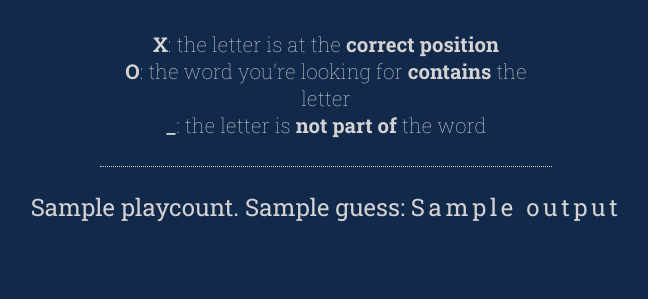
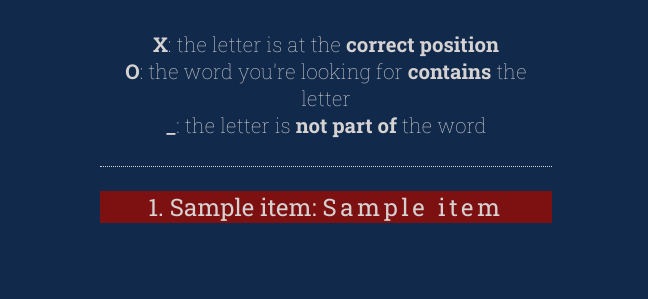
Before and after one commit to balintfejer/wordl-python-training, a Flask app: template program/templates/play.html in a window 1280 px wide. Shown: the part 289-588 px from the top of the page, without its empty margins (314-962 px from the left). Run offline with Flask 3, Linux system fonts and the light colour scheme; the template is opened without the code that fills it: most values are stand-ins (such as "Sample title", 1, 10 or a date in 2020).

Commit message:
formatting and template logic for prev results; 'play' now returns all prev results

```diff
--- a/program/app.py
+++ b/program/app.py
@@ -23,35 +23,14 @@ def start():
 
     fl.session['goal'] = goal
     fl.session['playcount'] = 0
+    fl.session['playlist'] = []
 
     print(goal) ### TEST
 
     return fl.render_template("start.html")
 
-    # playcount = 1
-    # wincond = "XXXXX"
-
-    # won = "You won!"
-    # lost = f"You lost!\nThe word was: {goal}"
-
-    # while playcount <= 6:
-
-    #     playcount += 1
-    #     guess = input("Pls guess a 5-letter word:").lower()
-
-    #     if guess not in word_list():
-    #         print("That's not a real word!")
-    #     else:
-    #         guess = check_guess(guess, goal)
-    #         print(guess)
-    #         if guess == wincond:
-    #             break
-
-    # if guess == wincond:
-    # else:
-
 @app.route('/play', methods=["POST"])
-def play(output=None, guess=None, playcount=None):
+def play(output=None, guess=None, goal=None, playcount=None, playlist=None):
 
     guess = fl.request.form['guess'].lower()
     goal = fl.session.get('goal', None)
@@ -87,4 +66,12 @@ def play(output=None, guess=None, playcount=None):
         else: ### guess[i] not in goal
             output += "_"
 
-    return fl.render_template("play.html", output=output, guess=guess, playcount=playcount)
+    if guess != goal:
+        item = [fl.session.get('playcount'), guess, output]
+        fl.session['playlist'].append(item)
+
+    playlist = fl.session.get('playlist', None)
+
+    # print(fl.session.get('playlist')) ### TEST
+
+    return fl.render_template("play.html", output=output, guess=guess, playcount=playcount, playlist=playlist, goal=goal)
--- a/program/templates/play.html
+++ b/program/templates/play.html
@@ -1,15 +1,19 @@
 {% extends "start.html" %}
 {% block content %}
 
-<p>{{ playcount }}. {{ guess }}: <span class="result">{{ output }}</span></p>
+{% for item in playlist %}
+    <p class="lose">{{ item[0] }}. {{ item[1] }}: <span class="result">{{ item[2] }}</span></p>
+{% endfor %}
+
 {% if output != "XXXXX" and playcount <= 5 %}
-{{ super() }}
+    {{ super() }}
 {% elif output != "XXXXX" and playcount == 6 %}
-<p class="lose">Better luck next time.</p>
-<a href="{{ url_for('start') }}" class="button">Play again</a>
+    <p class="lose">Your word was <em>{{ goal }}</em>. Better luck next time.</p>
+    <a href="{{ url_for('start') }}" class="button">Play again</a>
 {% elif output == "XXXXX" %}
-<p class="win">Nice.</p>
-<a href="{{ url_for('start') }}" class="button">Play again</a>
+    <p class="win">{{ playcount }}. {{ guess }}: <span class="result">{{ output }}</span></p>
+    <p class="win">Nice.</p>
+    <a href="{{ url_for('start') }}" class="button">Play again</a>
 {% endif %}
 
 {% endblock %}
```
